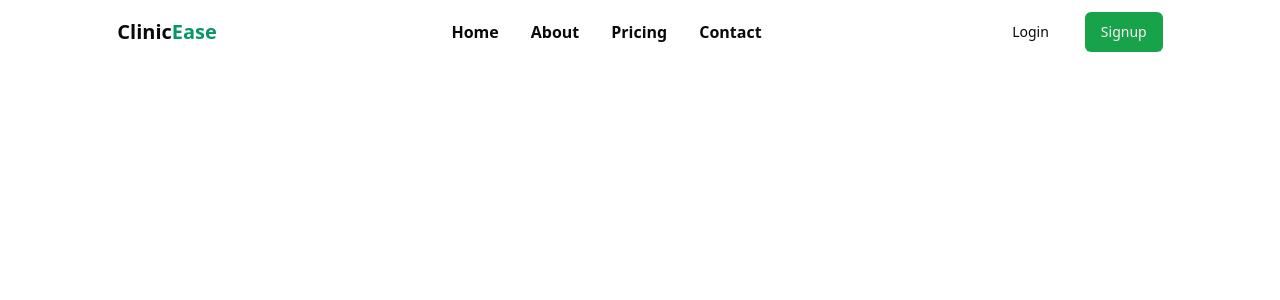
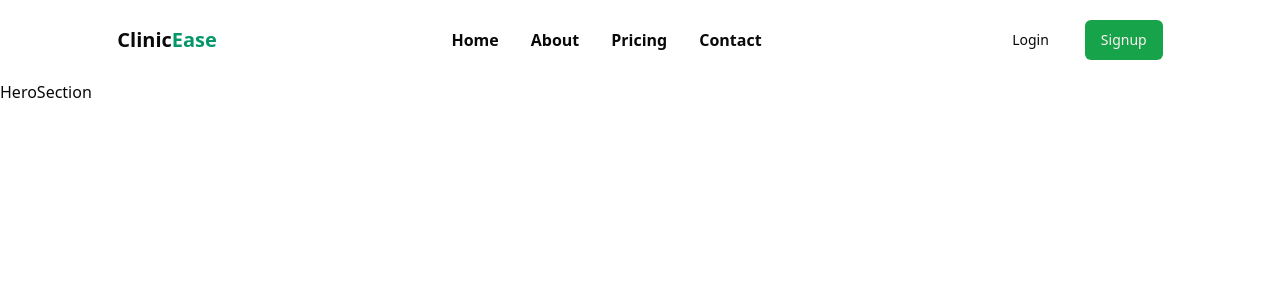
Before and after one commit to HimanshuS1nha/Clinic-Ease, a React (Vite) app in the folder client/: page / in a window 1280 px wide. Shown: the top 300 px of the page. Built offline with nearby package versions, Linux system fonts and the light colour scheme.

Commit message:
HeroSection added

```diff
--- /dev/null
+++ b/client/src/components/home/HeroSection.tsx
@@ -0,0 +1,5 @@
+const HeroSection = () => {
+  return <main>HeroSection</main>;
+};
+
+export default HeroSection;
--- a/client/src/components/home/Navbar.tsx
+++ b/client/src/components/home/Navbar.tsx
@@ -2,7 +2,7 @@ import { Button } from "../ui/button";
 
 const Navbar = () => {
   return (
-    <nav className="flex h-[8vh] items-center justify-around">
+    <nav className="flex h-[10vh] items-center justify-around">
       <p className="text-xl font-semibold">
         Clinic<span className="text-emerald-600 font-bold">Ease</span>
       </p>
--- a/client/src/pages/HomePage.tsx
+++ b/client/src/pages/HomePage.tsx
@@ -1,9 +1,11 @@
+import HeroSection from "@/components/home/HeroSection";
 import Navbar from "@/components/home/Navbar";
 
 const HomePage = () => {
   return (
     <>
       <Navbar />
+      <HeroSection />
     </>
   );
 };
```
